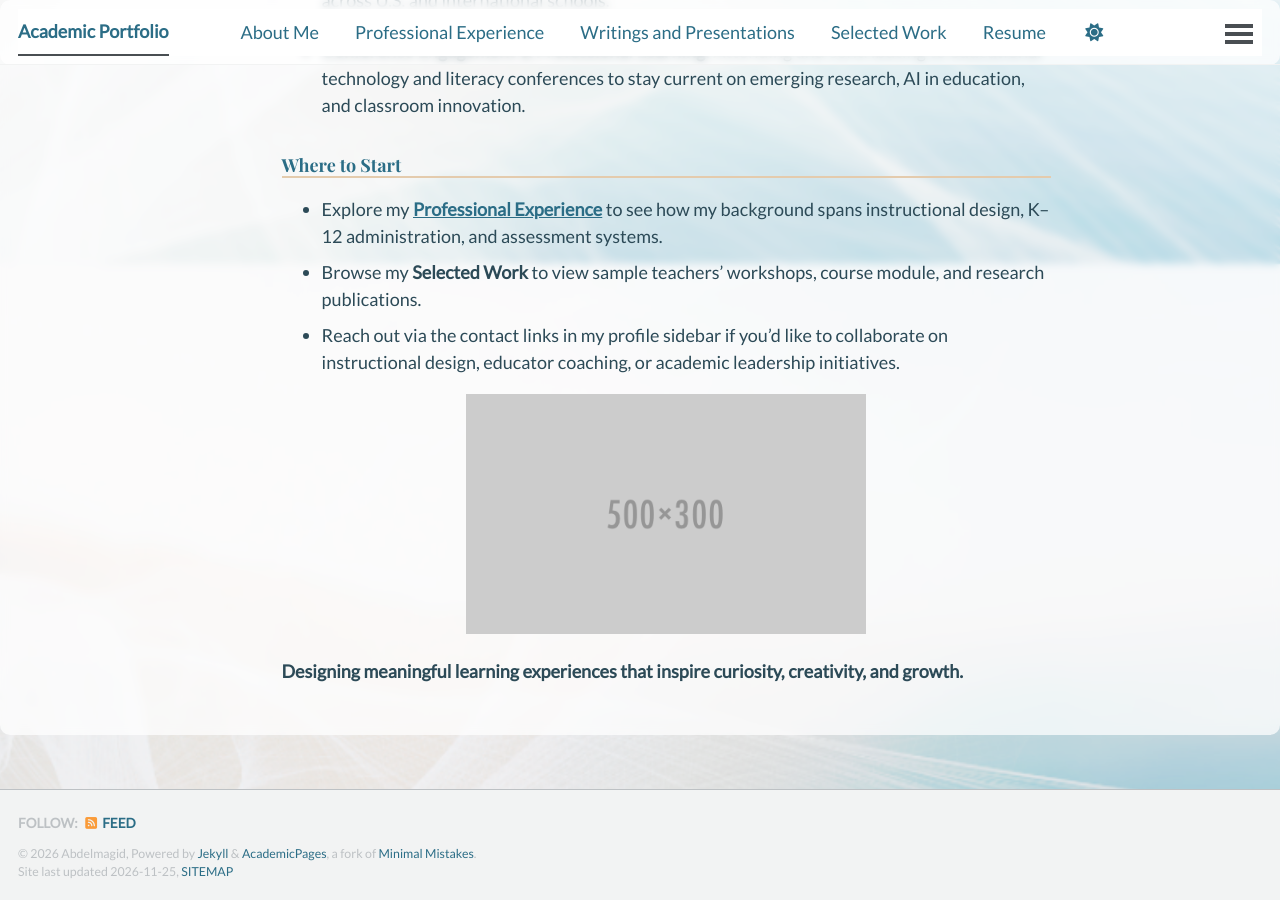
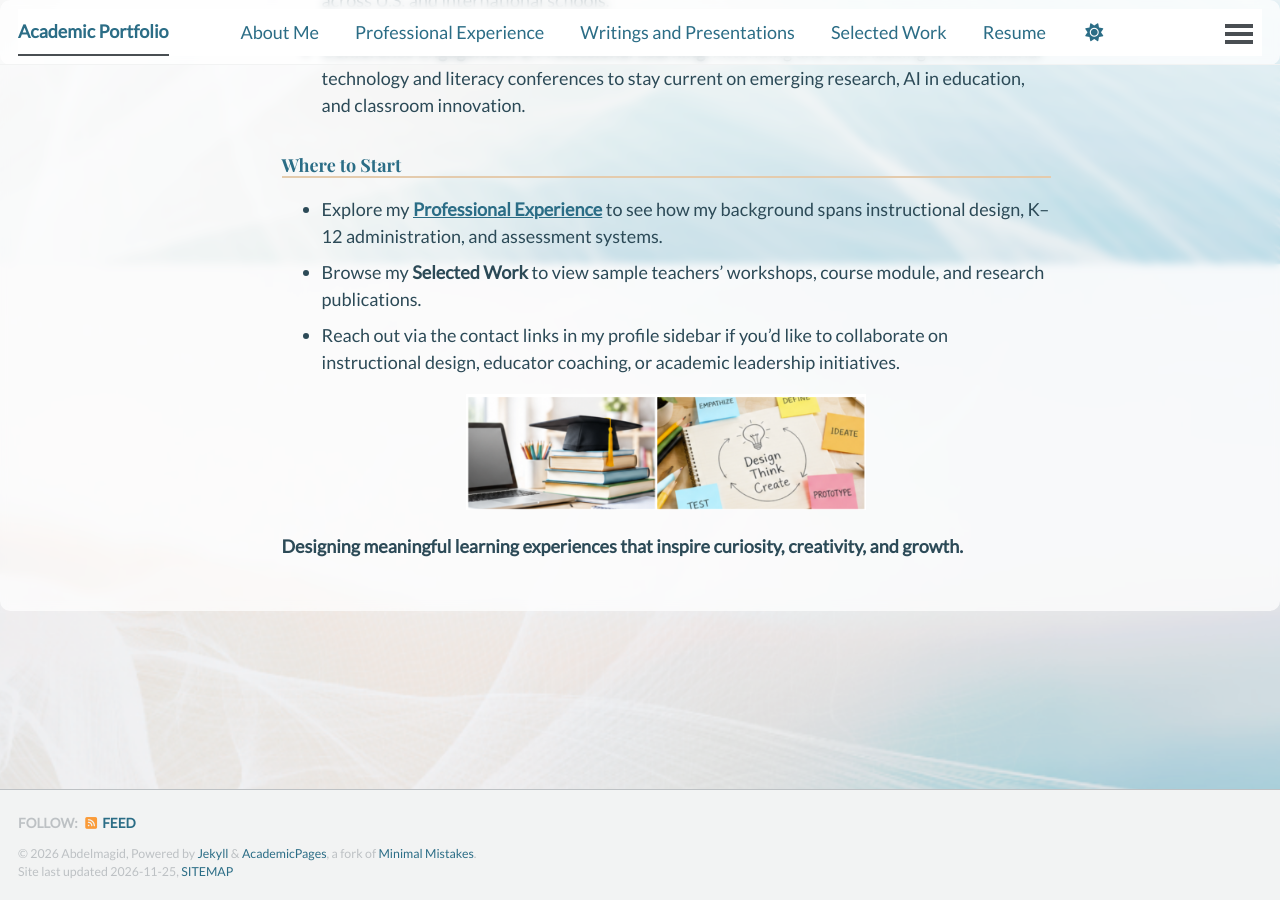
Before and after one commit to rfabdelmagid/rfabdelmagid.github.io, a Jekyll site: the page built from _pages/about.md, in a window 1280 px wide and 900 px high, scrolled down 636 px. Built offline with Jekyll 4.4.1, drawn with Linux system fonts in a browser that asks for light colours; a script bundle is joined from its source files by our own code; a style sheet for code colours, icons or effects is not loaded.

Commit message:
Update about.md

```diff
--- a/_pages/about.md
+++ b/_pages/about.md
@@ -35,7 +35,7 @@ With a Ph.D. in Instructional Design and Technology from Virginia Tech and over
 
 
 <p align="center">
-  <img src="/images/500x300.png" alt="about" width="400">
+  <img src="/images/frontpage image.png" alt="about" width="400">
 </p>
 <b>
 Designing meaningful learning experiences that inspire curiosity, creativity, and growth.
```
